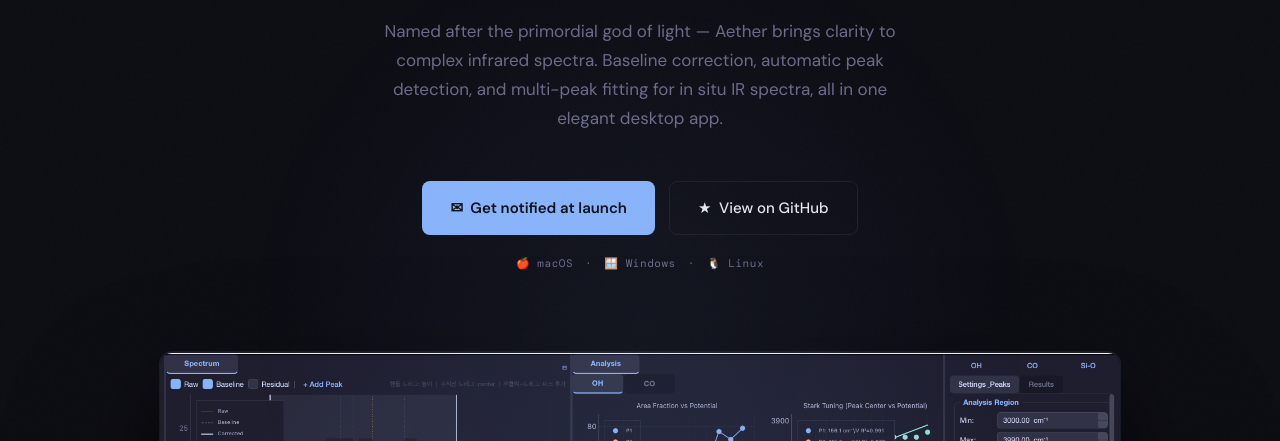
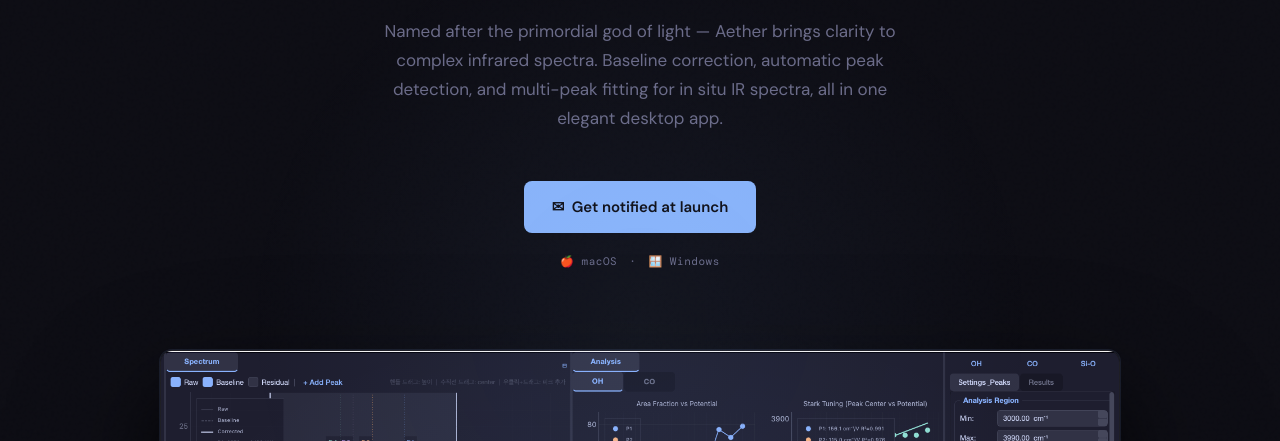
Before and after one commit to younginsong/ir-analyzer, a plain HTML site: page index.html in a window 1280 px wide. Shown: the part 359-800 px from the top of the page. Drawn offline with nearby package versions, Linux system fonts and the light colour scheme; a web font is replaced by a local one.

Commit message:
Update features section

```diff
--- a/index.html
+++ b/index.html
@@ -735,17 +735,12 @@
     <a href="#notify" class="btn-primary">
       ✉ &nbsp;Get notified at launch
     </a>
-    <a href="https://github.com/younginsong/aether" class="btn-secondary" target="_blank">
-      ★ &nbsp;View on GitHub
-    </a>
   </div>
 
   <div class="os-badges">
     <span class="os-badge">🍎 macOS</span>
     <span class="os-badge">·</span>
     <span class="os-badge">🪟 Windows</span>
-    <span class="os-badge">·</span>
-    <span class="os-badge">🐧 Linux</span>
   </div>
 
   <!-- 스크린샷 -->
```
